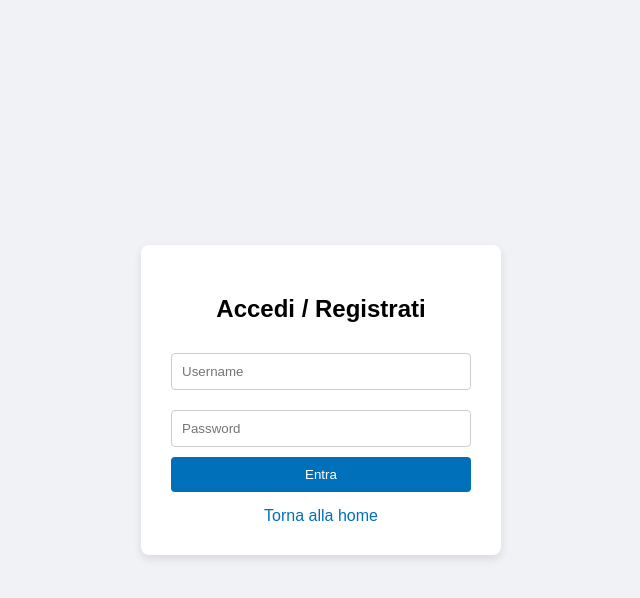
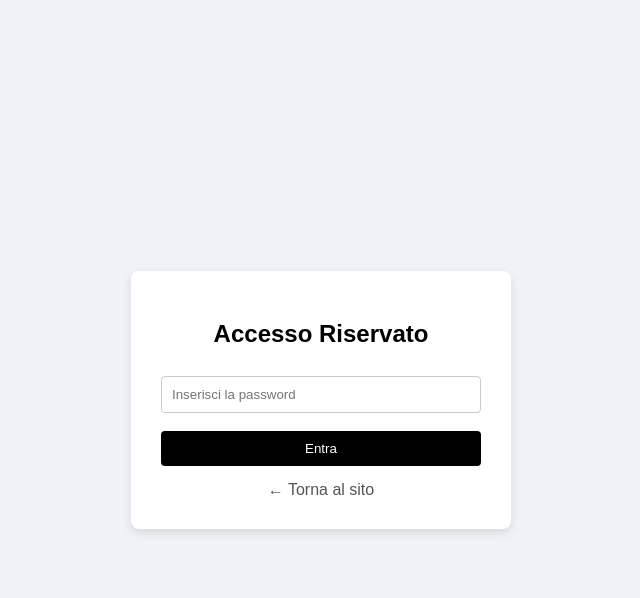
Before and after one commit to tortolimarco/MyClothes, a Flask app: page /admin in a window 1280 px wide. Shown: the top 598 px of the page, without its empty margins (319-959 px from the left). Run offline with Flask 3, Linux system fonts and the light colour scheme; some libraries are stand-ins or nearby versions.

Commit message:
Update login.html

```diff
--- a/templates/login.html
+++ b/templates/login.html
@@ -2,29 +2,29 @@
 <html lang="it">
 <head>
     <meta charset="UTF-8">
-    <title>Login - MyClothes</title>
+    <title>Login / Admin - MyClothes</title>
     <style>
-        body { font-family: Arial, sans-serif; display: flex; justify-content: center; align-items: center; height: 100vh; background: #f0f2f5; margin: 0; }
-        .card { background: white; padding: 30px; border-radius: 8px; box-shadow: 0 4px 10px rgba(0,0,0,0.1); width: 300px; }
-        input { width: 100%; padding: 10px; margin: 10px 0; border: 1px solid #ccc; border-radius: 4px; box-sizing: border-box; }
-        button { width: 100%; background: #0070ba; color: white; border: none; padding: 10px; border-radius: 4px; cursor: pointer; }
-        button:hover { background: #005ea6; }
-        .error { color: red; font-size: 14px; text-align: center; }
-        a { display: block; text-align: center; margin-top: 15px; color: #0070ba; text-decoration: none; }
+        body { font-family: Arial, sans-serif; background: #f0f2f5; display: flex; justify-content: center; align-items: center; height: 100vh; margin: 0; }
+        .box { background: white; padding: 30px; border-radius: 8px; box-shadow: 0 4px 10px rgba(0,0,0,0.1); width: 320px; }
+        h2 { text-align: center; margin-bottom: 20px; }
+        input { width: 100%; padding: 10px; margin: 8px 0; border: 1px solid #ccc; border-radius: 4px; box-sizing: border-box; }
+        button { width: 100%; background: #000; color: white; border: none; padding: 10px; border-radius: 4px; cursor: pointer; margin-top: 10px; }
+        button:hover { background: #333; }
+        .error { color: red; text-align: center; font-size: 14px; margin-bottom: 10px; }
+        .back-link { display: block; text-align: center; margin-top: 15px; color: #555; text-decoration: none; }
     </style>
 </head>
 <body>
-    <div class="card">
-        <h2 style="text-align: center;">Accedi / Registrati</h2>
+    <div class="box">
+        <h2>Accesso Riservato</h2>
         {% if errore %}
-            <p class="error">{{ errore }}</p>
+            <p class="error">Password non valida!</p>
         {% endif %}
         <form method="POST">
-            <input type="text" name="username" placeholder="Username" required>
-            <input type="password" name="password" placeholder="Password" required>
+            <input type="password" name="password" placeholder="Inserisci la password" required>
             <button type="submit">Entra</button>
         </form>
-        <a href="/">Torna alla home</a>
+        <a href="/" class="back-link">← Torna al sito</a>
     </div>
 </body>
 </html>
```
